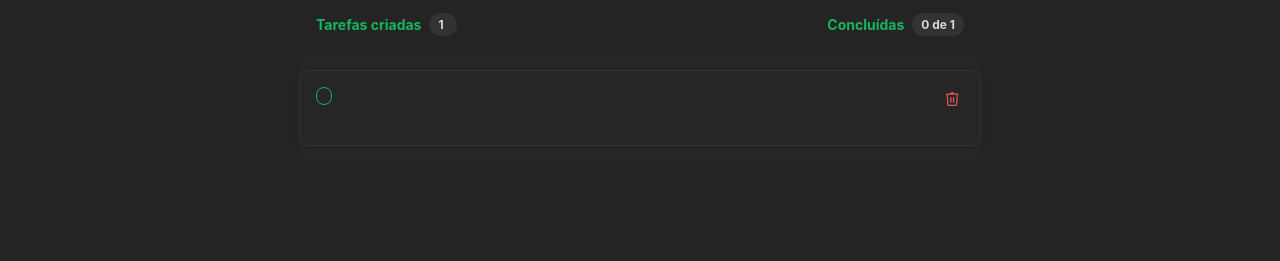
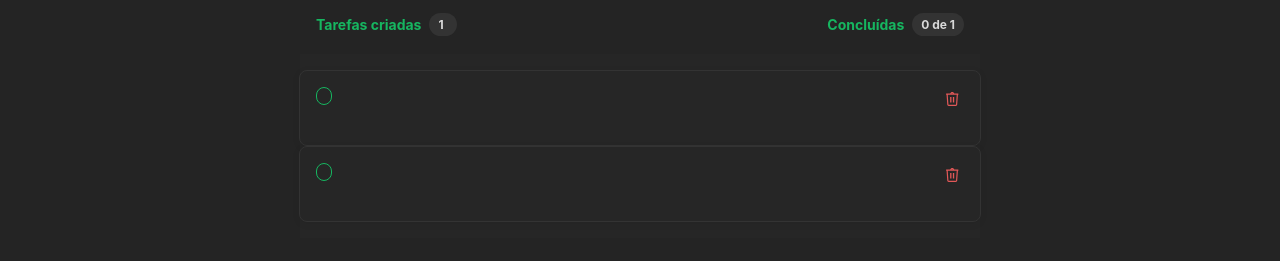
Before and after one commit to r90ur7/uniTodo, a React (Vite) app in the folder UniToDo/: page / in a window 1280 px wide. Shown: the part 279-540 px from the top of the page. Built offline with nearby package versions, Linux system fonts and the light colour scheme.

Commit message:
feat(botãolixo):add lógica ao botão de lixeira

```diff
--- a/UniToDo/src/App.tsx
+++ b/UniToDo/src/App.tsx
@@ -5,7 +5,6 @@ import { Header } from "./Components/Header"
 
 
 function App() {
-  console.log("teste final")
   return (
     <div className="App">
       <Header/>
--- a/UniToDo/src/Components/Atomos/TaskPreencher.tsx
+++ b/UniToDo/src/Components/Atomos/TaskPreencher.tsx
@@ -1,4 +1,4 @@
-import React from 'react'
+import React,{useState} from 'react'
 import '../../assets/Styles/Body.css'
 import lixeira from '../../assets/ico/lixeira.svg'
 
@@ -9,20 +9,41 @@ interface props{
 }
 
 export const TaskPreencher: React.FC<props> =({count,def,check})  => {
+    const [tasks, setTasks] = useState([{ id: 1, checked: check, text: "" },
+                                        { id: 2, checked: check, text: "" }
+    ])
+    const handleAddTask = () => {
+        setTasks([...tasks, { id: tasks.length + 1, checked: false, text: "" }])
+    }
+    const handleDelete = (taskId: number) => {
+        setTasks(tasks.filter((task) => task.id !== taskId))
+    }
     return (
         <ul className='TasksPreencher'>
-            <li className='TaskParaPreencher'>
+            {tasks.map((task) => (
+                <li key={task.id} className='TaskParaPreencher'>
                     <div className='TaskPPreencher'>
-                    <input className='RadioButton' checked={check} id='task' type={'checkbox'} onClick={def}/>
+                        <input
+                            title='radiobutton'
+                            className='RadioButton'
+                            checked={task.checked}
+                            id='task' type='checkbox'
+                            onClick={def} />
                         <div className='FakeButton Completed'></div>
                     </div>
                     <label className='Label' htmlFor="task">
-                    <textarea className={check?'Texto tarefacompleta':"Texto"} name="task"  cols="30" rows="10"></textarea>
+                        <textarea
+                            title='description'
+                            className={task.checked ? 'Texto tarefacompleta' : "Texto"}
+                            name="task"></textarea>
                     </label>
-                <button className='BotaoLixo'>
+                    <button
+                        className='BotaoLixo'
+                        onClick={() => handleDelete(task.id)}>
                         <img src={lixeira} alt="imagem-lixeira" />
                     </button>
                 </li>
+            ))}
         </ul>
 
     );
--- a/UniToDo/src/Components/Body.tsx
+++ b/UniToDo/src/Components/Body.tsx
@@ -4,25 +4,32 @@ import { Tarefascount } from '../Components/Moleculas/Tarefascount'
 import { Task } from './Moleculas/Tasks'
 
 export const Body = () => {
+
     const [len, setLen] = useState(1)
-    const [remove, setremove] = useState("a remover")
     const [lenConcluidas, setcountConcluidas] = useState(0)
     const [ischecked, setisChecked] = useState(false)
-    const handleChange = (event: React.ChangeEvent<HTMLInputElement>) => {
+
+    const handleCheckboxClick = (event: React.ChangeEvent<HTMLInputElement>) => {
         let checked =event.target.checked
         setisChecked(checked)
         if (checked) {
             setcountConcluidas(lenConcluidas + 1);
+            console.log(ischecked)
         } else {
             if(lenConcluidas > 0){
                 setcountConcluidas(lenConcluidas - 1);
             }
         }
-    };
+    }
     return (
         <div className='Tarefascount__Wrapper'>
             <Tarefascount count={len} countConcluidas={lenConcluidas} />
-            <Task check={ischecked} def={handleChange} count={len} />
+            <Task
+                check={ischecked}
+                def={handleCheckboxClick}
+                count={len} /
+
+                >
         </div>
     );
 }
--- a/UniToDo/src/Components/Moleculas/Tasks.tsx
+++ b/UniToDo/src/Components/Moleculas/Tasks.tsx
@@ -1,3 +1,4 @@
+import React,{useState} from 'react';
 import '../../assets/Styles/Body.css'
 import { EmptyTask } from '../Atomos/EmptyTask';
 import { TaskPreencher } from '../Atomos/TaskPreencher';
```
Lines whose indentation alone changed are shown as unchanged.
